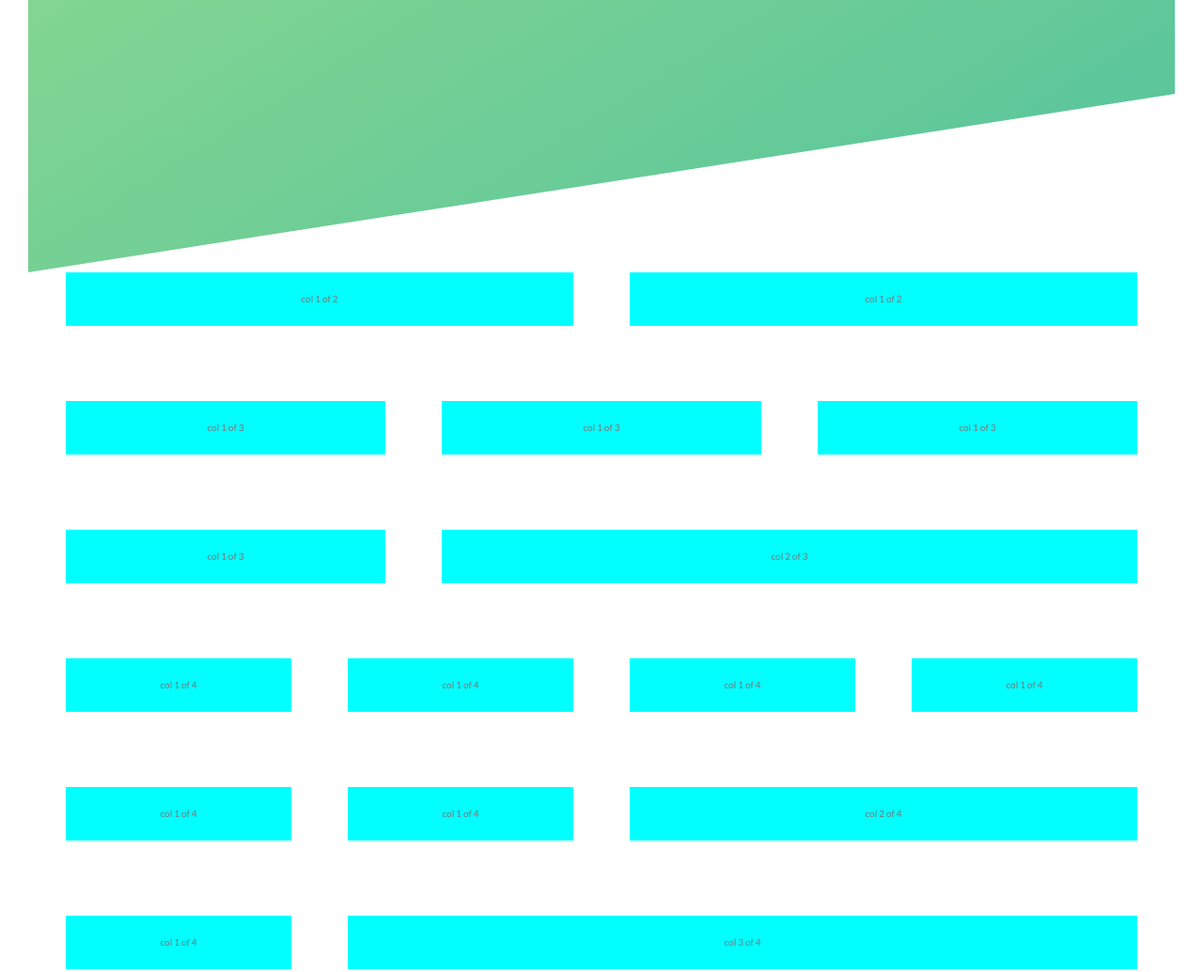
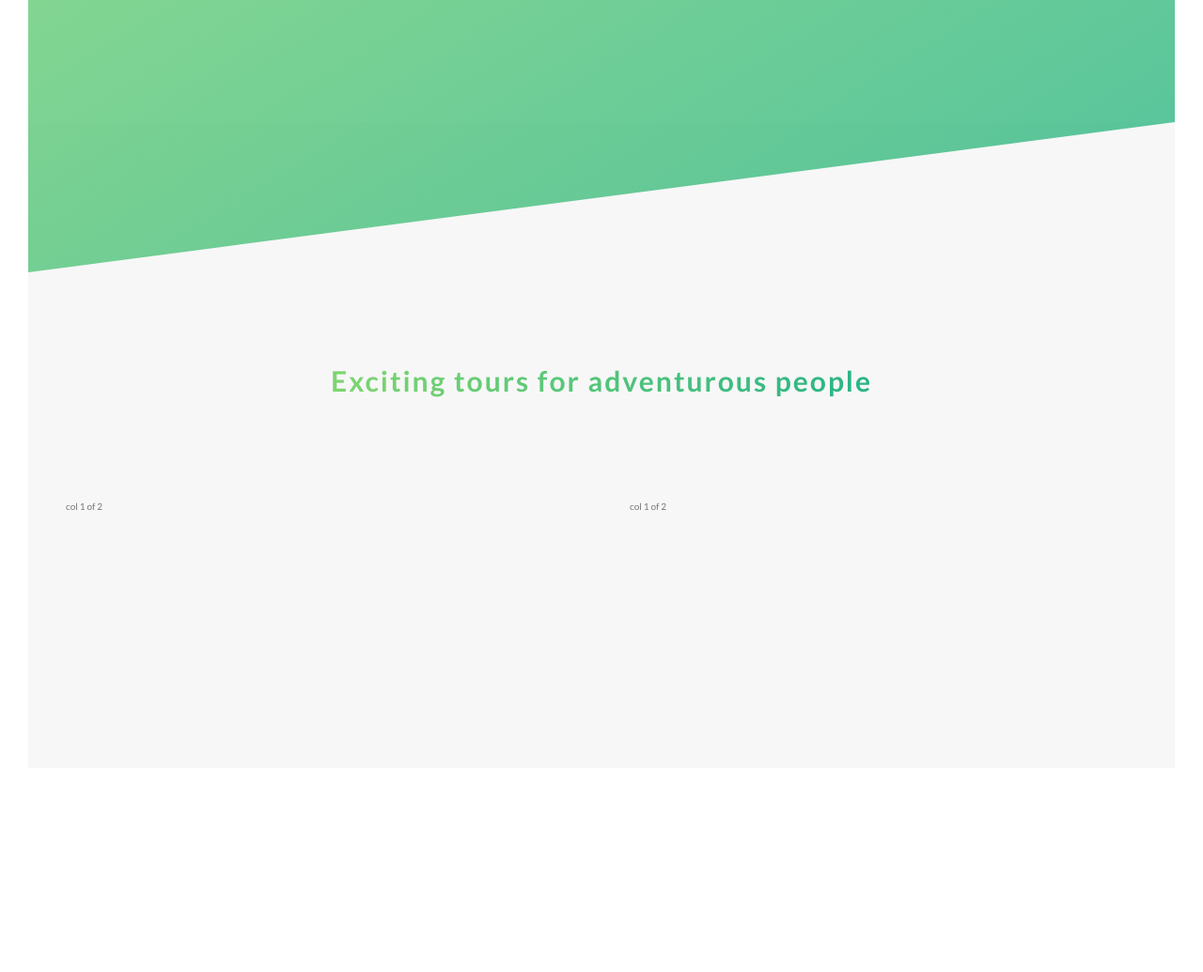
Before and after one commit to bugsfunny/natours, a website built with Vite: page index.html in a window 1280 px wide. Shown: the part 500-1535 px from the top of the page at 94% size. After the commit the page ends 1348 px from the top, so only its background shows below. Built offline with nearby package versions, Linux system fonts and the light colour scheme; files whose address does not match are found by name.

Commit message:
WIP: Add about section

```diff
--- a/index.html
+++ b/index.html
@@ -26,7 +26,20 @@
       <a href="#" class="btn btn--white btn--animated">Discover our tours</a>
     </div>
   </header>
-  <div class="grid-test">
+  <main>
+    <section class="section-about">
+      <div class="u-center-text u-margin-bottom-80">
+        <h2 class="heading-secondary">
+          Exciting tours for adventurous people
+        </h2>
+      </div>
+      <div class="row">
+        <div class="col-1-of-2">col 1 of 2</div>
+        <div class="col-1-of-2">col 1 of 2</div>
+      </div>
+    </section>
+  </main>
+  <!-- <div class="grid-test">
     <div class="row">
       <div class="col-1-of-2">col 1 of 2</div>
       <div class="col-1-of-2">col 1 of 2</div>
@@ -55,7 +68,7 @@
       <div class="col-1-of-4">col 1 of 4</div>
       <div class="col-3-of-4">col 3 of 4</div>
     </div>
-  </div>
+  </div> -->
 </body>
 
 </html>
--- a/sass/abstracts/_variables.scss
+++ b/sass/abstracts/_variables.scss
@@ -2,6 +2,8 @@
 $color-primary: #55c57a;
 $color-primary-light: #7ed56f;
 $color-primary-dark: #28b485;
+
+$color-grey-light-1: #f7f7f7;
 
 $color-grey-dark: #777;
 $color-white: #fff;
--- a/sass/base/_typography.scss
+++ b/sass/base/_typography.scss
@@ -28,3 +28,21 @@ body {
         animation: moveInRight 1s ease-out;
     }
 }
+
+.heading-secondary {
+    font-size: 3rem;
+    backface-visibility: hidden;
+    font-weight: 700;
+    display: inline-block;
+    background-image: linear-gradient(to right, $color-primary-light, $color-primary-dark);
+    background-clip: text;
+    -webkit-background-clip: text;
+    color: transparent;
+    letter-spacing: .2rem;
+    transition: all .2s;
+
+    &:hover {
+        transform: skewY(2deg) skewX(15deg) scale(1.1);
+        text-shadow: .5rem 1rem 2rem rgba($color-black, .2);
+    }
+}
--- a/sass/base/_utilities.scss
+++ b/sass/base/_utilities.scss
@@ -0,0 +1,7 @@
+.u-center-text {
+    text-align: center;
+}
+
+.u-margin-bottom-80 {
+    margin-bottom: 8rem;
+}
--- a/sass/layout/_grid.scss
+++ b/sass/layout/_grid.scss
@@ -1,8 +1,6 @@
 .row {
     max-width: $grid-width;
     margin: 0 auto;
-
-    text-align: center;
     @include clearfix;
 
     &:not(:last-child) {
@@ -11,7 +9,6 @@
 
     [class^="col-"] {
         padding: 2rem 0;
-        background-color: aqua;
         float: left;
 
         &:not(:last-child) {
--- a/sass/layout/_header.scss
+++ b/sass/layout/_header.scss
@@ -7,7 +7,7 @@
         url(img/hero.jpg);
     background-size: cover;
     background-position: top;
-    clip-path: polygon(0 0, 100% 0, 100% 75%, 0 100%);
+    clip-path: polygon(0 0, 100% 0, 100% 75vh, 0 100%);
 
     &__logo-box {
         position: absolute;
--- a/sass/pages/_home.scss
+++ b/sass/pages/_home.scss
@@ -0,0 +1,5 @@
+.section-about {
+    background-color: $color-grey-light-1;
+    padding: 25rem 0;
+    margin-top: -20vh;
+}
```
